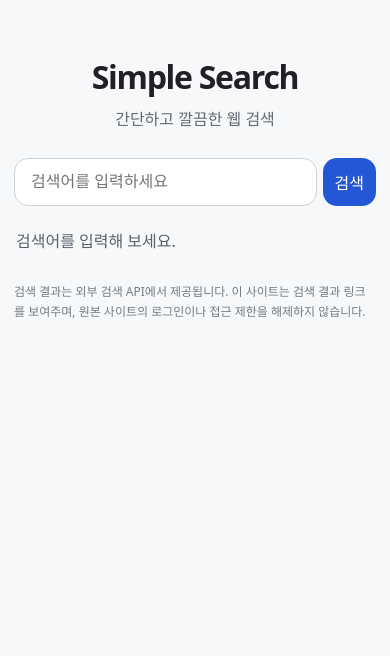
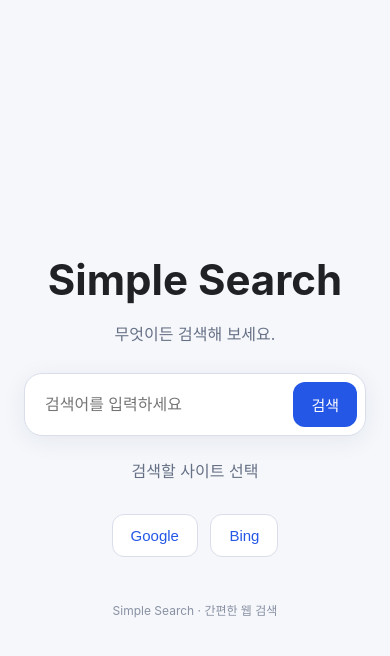
Before and after one commit to byc27-sys/simple-search, a website: page index.html in a window 390 px wide. Drawn offline with Linux system fonts and the light colour scheme.

Commit message:
Update index.html

```diff
--- a/index.html
+++ b/index.html
@@ -1,117 +1,114 @@
+
 <!DOCTYPE html>
 <html lang="ko">
 <head>
   <meta charset="UTF-8">
   <meta name="viewport" content="width=device-width, initial-scale=1">
-  <meta name="theme-color" content="#f7f8fa">
   <title>Simple Search</title>
   <style>
-    :root { color-scheme: light; }
     * { box-sizing: border-box; }
     body {
-      max-width: 780px; margin: 0 auto; padding: 56px 20px;
-      font-family: system-ui, -apple-system, BlinkMacSystemFont, "Segoe UI", sans-serif;
-      background: #f7f8fa; color: #202124;
+      margin: 0;
+      min-height: 100vh;
+      display: grid;
+      place-items: center;
+      padding: 24px;
+      font-family: -apple-system, BlinkMacSystemFont, sans-serif;
+      color: #202124;
+      background: #f5f7fb;
     }
-    header { text-align: center; margin-bottom: 28px; }
-    h1 { margin-bottom: 8px; letter-spacing: -0.04em; }
-    .subtitle { color: #626a73; margin-top: 0; }
-    form { display: flex; gap: 8px; }
+    main { width: 100%; max-width: 600px; text-align: center; }
+    h1 { font-size: 42px; margin-bottom: 10px; }
+    p { color: #667085; margin-bottom: 28px; }
+    form {
+      display: flex;
+      gap: 8px;
+      padding: 8px;
+      background: white;
+      border: 1px solid #d9deea;
+      border-radius: 18px;
+      box-shadow: 0 5px 24px #18284912;
+    }
     input {
-      flex: 1; min-width: 0; padding: 14px 16px;
-      border: 1px solid #ccd1d8; border-radius: 14px; font-size: 16px;
+      flex: 1;
+      min-width: 0;
+      border: 0;
+      outline: 0;
+      padding: 12px;
+      font-size: 16px;
+      background: transparent;
+    }
+    button {
+      border: 0;
+      border-radius: 12px;
+      padding: 12px 18px;
+      font-size: 15px;
+      cursor: pointer;
+      background: #2457e6;
+      color: white;
+    }
+    .engines { margin-top: 22px; }
+    .engines button {
+      margin: 4px;
+      color: #2457e6;
       background: white;
+      border: 1px solid #d9deea;
     }
-    input:focus { outline: 2px solid #9db8ff; border-color: #2457d6; }
-    button {
-      padding: 12px 18px; border: 0; border-radius: 14px;
-      background: #2457d6; color: white; font-size: 16px; cursor: pointer;
-    }
-    button:disabled { opacity: .65; cursor: wait; }
-    #status { margin: 22px 2px 14px; color: #59616b; }
-    article {
-      margin: 12px 0; padding: 18px; border: 1px solid #e7e9ee;
-      border-radius: 14px; background: white; overflow-wrap: anywhere;
-    }
-    article a { color: #174ea6; font-size: 18px; font-weight: 650; text-decoration: none; }
-    article a:hover { text-decoration: underline; }
-    article p { margin-bottom: 0; line-height: 1.65; color: #4d555e; }
-    footer { margin-top: 30px; color: #737b84; font-size: 12px; line-height: 1.6; }
-    @media (max-width: 480px) {
-      body { padding: 34px 14px; }
-      form { gap: 6px; }
-      button { padding: 12px; }
-    }
+    footer { margin-top: 40px; font-size: 12px; color: #8991a3; }
   </style>
 </head>
 <body>
-  <header>
+  <main>
     <h1>Simple Search</h1>
-    <p class="subtitle">간단하고 깔끔한 웹 검색</p>
-  </header>
+    <p>무엇이든 검색해 보세요.</p>
 
-  <form id="searchForm">
-    <input id="query" placeholder="검색어를 입력하세요" maxlength="200" required autocomplete="off">
-    <button id="searchButton" type="submit">검색</button>
-  </form>
+    <form id="searchForm">
+      <input id="query" type="search"
+        placeholder="검색어를 입력하세요"
+        aria-label="검색어" required>
+      <button type="submit">검색</button>
+    </form>
 
-  <p id="status" role="status" aria-live="polite">검색어를 입력해 보세요.</p>
-  <main id="results"></main>
+    <div class="engines">
+      <p>검색할 사이트 선택</p>
+      <button type="button" data-engine="google">Google</button>
+      <button type="button" data-engine="bing">Bing</button>
+    </div>
 
-  <footer>
-    검색 결과는 외부 검색 API에서 제공됩니다. 이 사이트는 검색 결과 링크를 보여주며,
-    원본 사이트의 로그인이나 접근 제한을 해제하지 않습니다.
-  </footer>
+    <footer>Simple Search · 간편한 웹 검색</footer>
+  </main>
 
   <script>
-    const form = document.getElementById("searchForm");
-    const query = document.getElementById("query");
-    const results = document.getElementById("results");
-    const status = document.getElementById("status");
-    const button = document.getElementById("searchButton");
+    const input = document.getElementById("query");
+    let engine = "google";
 
-    form.addEventListener("submit", async (event) => {
-      event.preventDefault();
-      const q = query.value.trim();
-      if (!q) return;
+    function search() {
+      const q = input.value.trim();
+      if (!q) {
+        input.focus();
+        return;
+      }
 
-      results.replaceChildren();
-      status.textContent = "검색 중...";
-      button.disabled = true;
+      const base = engine === "bing"
+        ? "https://www.bing.com/search?q="
+        : "https://www.google.com/search?q=";
 
-      try {
-        const response = await fetch(`/api/search?q=${encodeURIComponent(q)}`);
-        const data = await response.json();
+      window.location.href = base + encodeURIComponent(q);
+    }
 
-        if (!response.ok) throw new Error(data.error || "검색에 실패했습니다.");
+    document.getElementById("searchForm")
+      .addEventListener("submit", function (event) {
+        event.preventDefault();
+        search();
+      });
 
-        if (!data.results.length) {
-          status.textContent = "검색 결과가 없습니다.";
-          return;
-        }
-
-        status.textContent = `${data.results.length}개의 검색 결과`;
-
-        for (const item of data.results) {
-          const article = document.createElement("article");
-          const link = document.createElement("a");
-          const description = document.createElement("p");
-
-          link.textContent = item.title;
-          link.href = item.url;
-          link.target = "_blank";
-          link.rel = "noopener noreferrer";
-          description.textContent = item.description;
-
-          article.append(link, description);
-          results.append(article);
-        }
-      } catch (error) {
-        status.textContent = error.message || "오류가 발생했습니다.";
-      } finally {
-        button.disabled = false;
-      }
-    });
+    document.querySelectorAll("[data-engine]")
+      .forEach(function (button) {
+        button.addEventListener("click", function () {
+          engine = button.dataset.engine;
+          search();
+        });
+      });
   </script>
 </body>
 </html>
```
